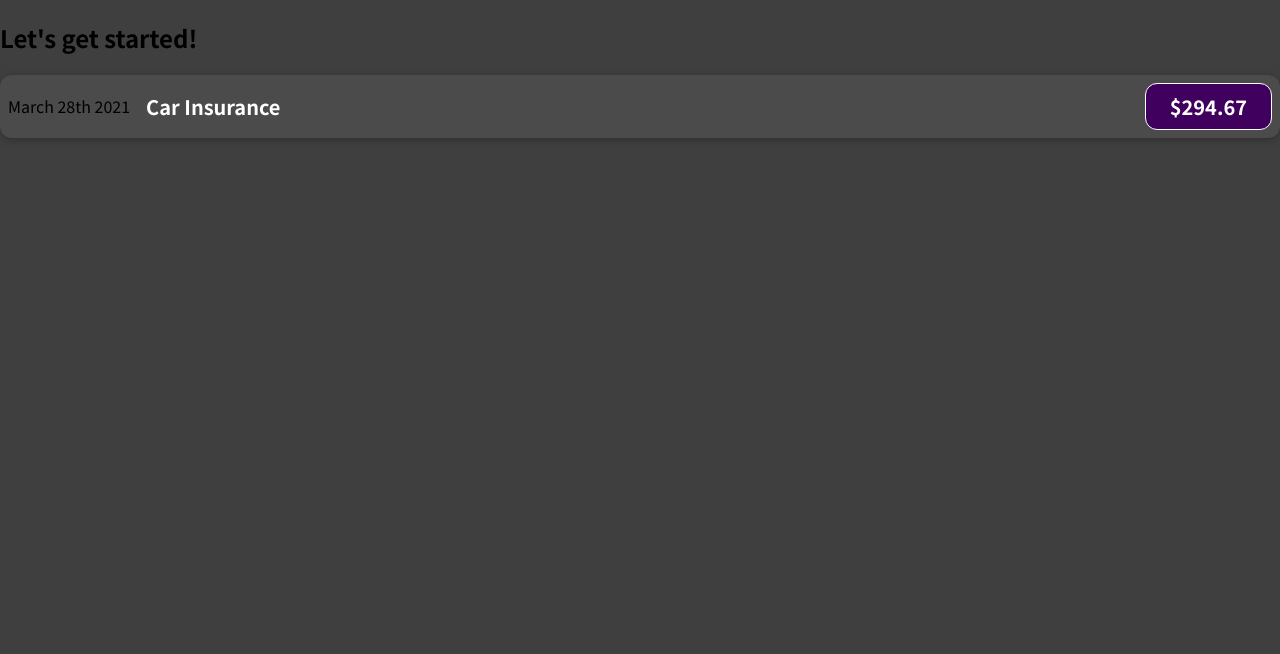
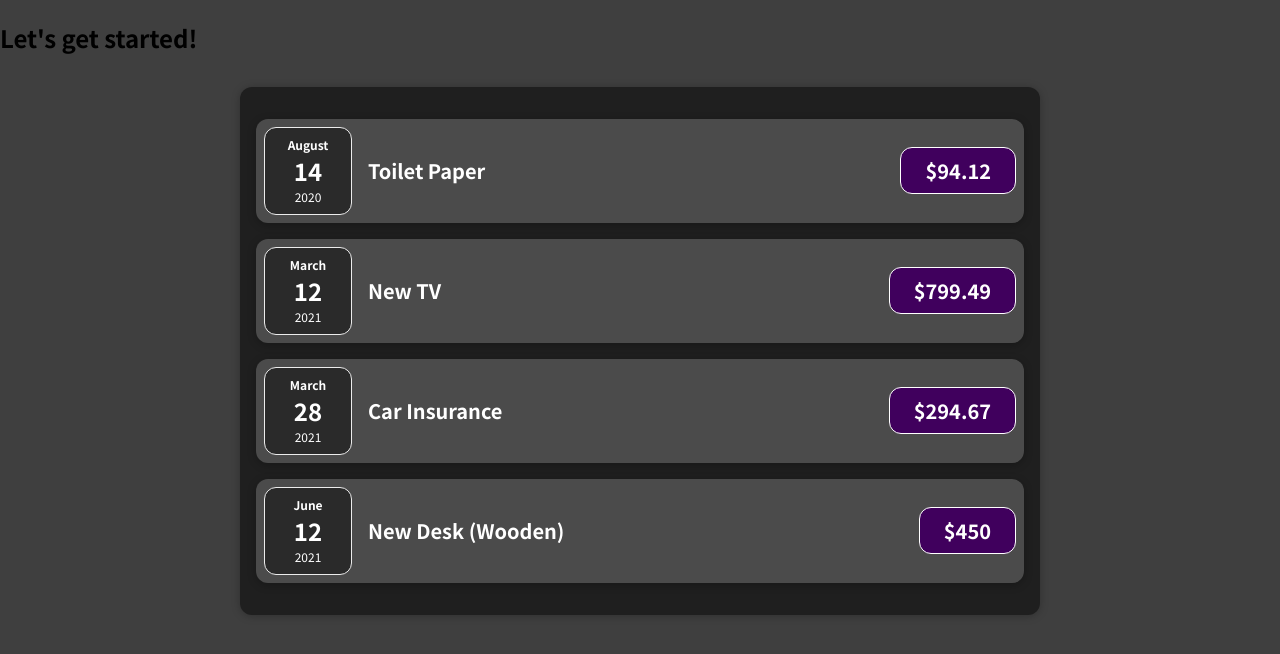
Before and after one commit to Troy420/udemy-demo-expense-tracker, a JavaScript app: page / in a window 1280 px wide. Shown: the top 654 px of the page. Built offline with nearby package versions, Linux system fonts and the light colour scheme.

Commit message:
assignment 1 done

```diff
--- a/src/App.js
+++ b/src/App.js
@@ -1,10 +1,37 @@
-import ExpenseItem from "./components/ExpenseItem";
+import Expenses from "./components/Expenses";
 
 function App() {
+  const expenses = [
+    {
+      id: "e1",
+      title: "Toilet Paper",
+      amount: 94.12,
+      date: new Date(2020, 7, 14),
+    },
+    {
+      id: "e2",
+      title: "New TV",
+      amount: 799.49,
+      date: new Date(2021, 2, 12),
+    },
+    {
+      id: "e3",
+      title: "Car Insurance",
+      amount: 294.67,
+      date: new Date(2021, 2, 28),
+    },
+    {
+      id: "e4",
+      title: "New Desk (Wooden)",
+      amount: 450,
+      date: new Date(2021, 5, 12),
+    },
+  ];
+
   return (
     <div>
       <h2>Let's get started!</h2>
-      <ExpenseItem></ExpenseItem>
+      <Expenses expenses={expenses} />
     </div>
   );
 }
--- /dev/null
+++ b/src/components/ExpenseDate.css
@@ -0,0 +1,26 @@
+.expense-date {
+  display: flex;
+  flex-direction: column;
+  width: 5.5rem;
+  height: 5.5rem;
+  border: 1px solid #ececec;
+  background-color: #2a2a2a;
+  color: white;
+  border-radius: 12px;
+  align-items: center;
+  justify-content: center;
+}
+
+.expense-date__month {
+  font-size: 0.75rem;
+  font-weight: bold;
+}
+
+.expense-date__year {
+  font-size: 0.75rem;
+}
+
+.expense-date__day {
+  font-size: 1.5rem;
+  font-weight: bold;
+}
--- /dev/null
+++ b/src/components/ExpenseDate.js
@@ -0,0 +1,17 @@
+import "./ExpenseDate.css";
+
+function ExpenseDate(props) {
+  const month = props.date.toLocaleString("en-US", { month: "long" });
+  const day = props.date.toLocaleString("en-US", { day: "numeric" });
+  const year = props.date.getFullYear();
+
+  return (
+    <div className="expense-date">
+      <div className="expense-date__month">{month}</div>
+      <div className="expense-date__day">{day}</div>
+      <div className="expense-date__year">{year}</div>
+    </div>
+  );
+}
+
+export default ExpenseDate;
--- a/src/components/ExpenseItem.js
+++ b/src/components/ExpenseItem.js
@@ -1,12 +1,13 @@
 import "./ExpenseItem.css";
+import ExpenseDate from "./ExpenseDate";
 
-function ExpenseItem() {
+function ExpenseItem(props) {
   return (
     <div className="expense-item">
-      <div>March 28th 2021</div>
+      <ExpenseDate date={props.date} />
       <div className="expense-item__description">
-        <h2>Car Insurance</h2>
-        <div className="expense-item__price">$294.67</div>
+        <h2>{props.title}</h2>
+        <div className="expense-item__price">${props.amount}</div>
       </div>
     </div>
   );
--- /dev/null
+++ b/src/components/Expenses.css
@@ -0,0 +1,9 @@
+.expenses {
+  padding: 1rem;
+  background-color: rgb(31, 31, 31);
+  margin: 2rem auto;
+  width: 50rem;
+  max-width: 95%;
+  border-radius: 12px;
+  box-shadow: 0 1px 8px rgba(0, 0, 0, 0.25);
+}
--- /dev/null
+++ b/src/components/Expenses.js
@@ -0,0 +1,33 @@
+import ExpenseItem from "./ExpenseItem";
+import "./Expenses.css";
+
+function Expenses(props) {
+  // return console.log(props.expenses);
+
+  return (
+    <div className="expenses">
+      <ExpenseItem
+        title={props.expenses[0].title}
+        amount={props.expenses[0].amount}
+        date={props.expenses[0].date}
+      />
+      <ExpenseItem
+        title={props.expenses[1].title}
+        amount={props.expenses[1].amount}
+        date={props.expenses[1].date}
+      />
+      <ExpenseItem
+        title={props.expenses[2].title}
+        amount={props.expenses[2].amount}
+        date={props.expenses[2].date}
+      />
+      <ExpenseItem
+        title={props.expenses[3].title}
+        amount={props.expenses[3].amount}
+        date={props.expenses[3].date}
+      />
+    </div>
+  );
+}
+
+export default Expenses;
```
Also changed, not shown: 1 other file (tests, documents, lock files or other folders).
